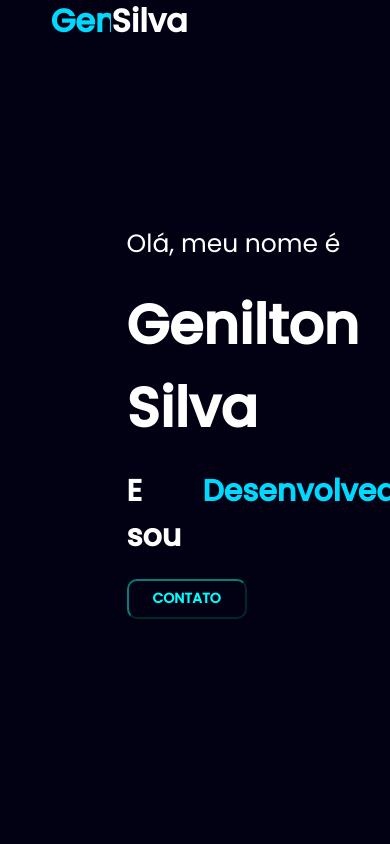
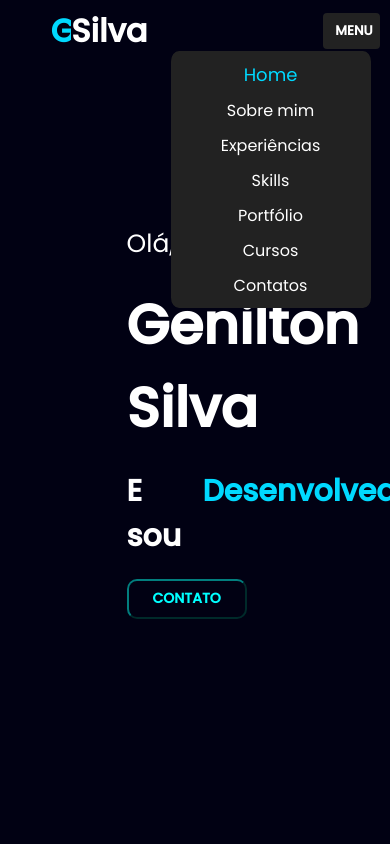
Before and after one commit to G-Silvaa/Portfolio, a plain HTML site: page index.html in a window 390 px wide. Shown: the top 844 px of the page. Drawn offline with Linux system fonts and the light colour scheme.

Commit message:
Add files via upload

```diff
--- a/index.css
+++ b/index.css
@@ -1,4 +1,4 @@
-@import url('https://fonts.googleapis.com/css2?family=Poppins:wght@400;500&family=Roboto:wght@400;700&display=swap');
+@import url("https://fonts.googleapis.com/css2?family=Poppins:wght@400;500&family=Roboto:wght@400;700&display=swap");
 
 * {
   padding: 0;
@@ -6,19 +6,15 @@
   box-sizing: border-box;
   text-decoration: none;
   list-style: none;
-    font-family: 'Poppins';
+  font-family: "Poppins";
   overflow-x: hidden;
-
-
-
 }
-a{
+a {
   color: inherit;
 }
 
 body {
   background-color: rgb(1, 1, 19);
-
 }
 
 .container {
@@ -26,8 +22,6 @@ body {
   flex-direction: column;
   height: 100vh;
   width: 100vw;
-
-
 }
 
 header {
@@ -38,14 +32,14 @@ header {
   align-items: center;
   justify-content: space-between;
   position: fixed;
+  margin-top: 10px;
+
 }
-
 
 header h1 {
   display: flex;
   margin-left: 6vh;
   color: white;
-
 }
 
 header h1 .Port {
@@ -63,7 +57,6 @@ header ul {
   width: 80vw;
   justify-content: center;
   align-items: center;
-
 }
 
 header ul li a {
@@ -80,10 +73,7 @@ header li :hover {
 ul li a.cor {
   color: rgb(0, 217, 255);
   font-size: 18px;
-
 }
-
-
 
 .container-card {
   display: flex;
@@ -91,7 +81,6 @@ ul li a.cor {
   justify-content: center;
   height: 60vh;
   width: 100vw;
-
 
   margin-top: 20vh;
   margin-left: 15vh;
@@ -105,7 +94,6 @@ ul li a.cor {
 
 .name-card {
   font-size: 55px;
-
 }
 
 .desc-card {
@@ -136,14 +124,13 @@ ul li a.cor {
 }
 
 .type-animation {
-    animation: sim 500ms infinite normal, typing 4s 1s normal forwards, slide 6s steps(2) infinite;
+  animation: sim 500ms infinite normal, typing 4s 1s normal forwards,
+    slide 6s steps(2) infinite;
 }
-
 
 @keyframes sim {
   from {
     border-right-color: rgb(0, 217, 255);
-        ;
   }
 
   to {
@@ -161,12 +148,11 @@ ul li a.cor {
   }
 }
 
+
+
 ::-webkit-scrollbar {
   width: 1px;
-
-
 }
-
 
 /* Segundo container */
 
@@ -176,15 +162,12 @@ ul li a.cor {
   display: flex;
   flex-direction: column;
   align-items: center;
-
-
 }
 
 .Titulo {
   color: rgb(0, 217, 255);
   margin-top: 4vh;
   border-bottom: 1px solid rgb(0, 217, 255);
-
 }
 
 .card-container {
@@ -195,13 +178,9 @@ ul li a.cor {
   display: flex;
   justify-content: space-between;
   align-items: center;
-
-
-
 }
 
 .Avatar {
-
   position: absolute;
   display: flex;
   width: 206px;
@@ -209,8 +188,6 @@ ul li a.cor {
   border: 1px solid rgb(0, 217, 255);
   border-radius: 50%;
   z-index: -1;
-
-
 }
 
 .eu {
@@ -227,27 +204,22 @@ ul li a.cor {
   display: flex;
   flex-direction: column;
   align-items: center;
-
-
-
 }
 
 .titulo-three {
   color: rgb(0, 217, 255);
   margin-top: 4vh;
   border-bottom: 1px solid rgb(0, 217, 255);
-
 }
-
-
+#menu2{
+  display: none;
+}
 .cards {
   display: flex;
   margin-top: 12vh;
   gap: 60px;
   z-index: -1;
-
 }
-
 
 .card-one {
   width: 18vw;
@@ -259,10 +231,6 @@ ul li a.cor {
   flex-direction: column;
   justify-content: start;
   align-items: center;
-
-
-
-
 }
 
 .card-one span:first-of-type {
@@ -273,7 +241,6 @@ ul li a.cor {
   height: 3px;
   background: linear-gradient(to right, transparent, rgb(0, 217, 255));
   animation: animar1 2s linear infinite;
-
 }
 
 @keyframes animar1 {
@@ -327,7 +294,6 @@ ul li a.cor {
   }
 }
 
-
 .card-one span:last-of-type {
   position: absolute;
   top: 0;
@@ -359,7 +325,6 @@ ul li a.cor {
   flex-direction: column;
   justify-content: start;
   align-items: center;
-
 }
 
 .card-two span:first-of-type {
@@ -371,7 +336,6 @@ ul li a.cor {
   background: linear-gradient(to right, transparent, rgb(0, 217, 255));
   animation: animar1 2s linear infinite;
   overflow: hidden;
-
 }
 
 @keyframes animar1 {
@@ -425,7 +389,6 @@ ul li a.cor {
   }
 }
 
-
 .card-two span:last-of-type {
   position: absolute;
   top: 0;
@@ -457,7 +420,6 @@ ul li a.cor {
   flex-direction: column;
   justify-content: start;
   align-items: center;
-
 }
 
 .card-three span:first-of-type {
@@ -522,7 +484,6 @@ ul li a.cor {
   }
 }
 
-
 .card-three span:last-of-type {
   position: absolute;
   top: 0;
@@ -549,8 +510,6 @@ figure {
   height: 40px;
   width: 40px;
   margin-top: 2vh;
-
-
 }
 
 figure img {
@@ -563,7 +522,6 @@ figure img {
   font-style: italic;
   margin-top: 1vh;
   display: flex;
-
 }
 
 .desc-card-three {
@@ -572,7 +530,6 @@ figure img {
   text-align: center;
   font-size: 15px;
   margin: 8px;
-
 }
 
 /* QUARTO CONTAINER */
@@ -615,23 +572,18 @@ figure img {
   width: 600px;
   height: 20px;
   border-radius: 5px;
-
-
 }
 
 .bar div {
   height: 20px;
   border-radius: 5px;
   background: rgb(189, 184, 184);
-
-
 }
 
 .HTML {
   animation-name: barra1;
   animation-duration: 3s;
   width: 90%;
-
 }
 
 .CSS {
@@ -645,7 +597,6 @@ figure img {
   animation-duration: 3s;
   width: 30%;
 }
-
 
 @keyframes barra1 {
   from {
@@ -680,25 +631,23 @@ figure img {
 /* quinto container */
 
 .container-five {
-
   height: 100vh;
   width: 100vw;
   display: flex;
   flex-direction: column;
   align-items: center;
-
 }
 
-.container-five-p{
+.container-five-p {
   width: 80vw;
   height: 80vh;
   margin-top: 4vh;
-    background-color: rgba(10, 10, 31, 0.459) ;
+  background-color: rgba(10, 10, 31, 0.459);
   border-radius: 2%;
   display: flex;
 }
 
-.primeira-tela{
+.primeira-tela {
   width: 500px;
   height: 300px;
   margin-left: 3vw;
@@ -707,17 +656,12 @@ figure img {
   z-index: -1;
 }
 
-.primeira-tela:hover{
+.primeira-tela:hover {
   width: 550px;
   height: 350px;
   transition: 1s ease-out;
   cursor: pointer;
-
 }
-
-
-
-
 
 .containersix {
   height: 80vh;
@@ -725,7 +669,6 @@ figure img {
   display: flex;
   flex-direction: column;
   align-items: center;
-
 }
 
 .container-seven {
@@ -736,31 +679,27 @@ figure img {
   align-items: center;
   justify-content: center;
   gap: 8vw;
-
 }
 
-.container-seven ul{
+.container-seven ul {
   color: rgb(225, 223, 223);
   display: flex;
   align-items: center;
   flex-direction: column;
   gap: 8px;
-
-
 }
 
-.container-seven .sobre ul{
+.container-seven .sobre ul {
   display: flex;
   flex-direction: column;
-
 }
 
-.texto-seven{
+.texto-seven {
   color: white;
   margin-bottom: 1vw;
 }
 
-.social{
+.social {
   color: white;
   margin-top: 10px;
 }
--- a/index.html
+++ b/index.html
@@ -7,16 +7,18 @@
     <meta name="viewport" content="width=device-width, initial-scale=1.0">
     <title>Portfolio</title>
     <link rel="stylesheet" href="./index.css">
+    <link rel="stylesheet" href="./mobile.css">
 </head>
 
 <body>
-    <div class="container" id="portt">
+
         <header>
             <h1>
                 <div class="Port">Genilton</div>Silva
             </h1>
-
-            <ul>
+            <button aria-expanded="false" aria-controls="menu" class="mobile">Menu</button>
+            <nav>
+            <ul id="menu">
                 <li><a href="#portt" class="cor">Home</a></li>
                 <li><a href="#container-two"> Sobre mim</a></li>
                 <li><a href="#container-three">Experiências</a></li>
@@ -26,7 +28,22 @@
                 <li><a href="#container-seven">Contatos</a></li>
             </ul>
 
+        </nav>
+
         </header>
+        <nav>
+            <ul id="menu2">
+                <li><a href="#portt" class="cor">Home</a></li>
+                <li><a href="#container-two"> Sobre mim</a></li>
+                <li><a href="#container-three">Experiências</a></li>
+                <li><a href="#container-four">Skills</a></li>
+                <li><a href="#container-five">Portfólio</a></li>
+                <li><a href="#containersix">Cursos</a></li>
+                <li><a href="#container-seven">Contatos</a></li>
+            </ul>
+
+        </nav>
+    <div class="container" id="portt">
 
         <div class="container-card" >
             <span class="span-card">Olá, meu nome é</span>
@@ -148,11 +165,6 @@
 
     <div class="container-five" id="container-five">
         <h1 class="titulo-three"> Portfólio</h1>
-        <div class="container-five-p">
-            <div class="tela1">
-           <a href="https://g-silvaa.github.io/DesafioTree/" target="_blank"> <img class="primeira-tela" src="./imgs/tela1.png" alt=""></a>
-    </div>
-</div>
 </div>
 
     <div class="containersix" id="containersix">
@@ -229,7 +241,7 @@
         <li><a href="#"> Reports Bugs </a></li>
 
     </ul>
-</div>
+
 
     <div class="sobrefour">
         <ul>
@@ -245,7 +257,7 @@
     </ul>
     </div>
 
-
+</div>
 
 
     <script src="./index.js"></script>
--- a/index.js
+++ b/index.js
@@ -1,4 +1,8 @@
 const menuItem = document.querySelectorAll('ul li a')
+const menubar = document.querySelectorAll('ul li a')
+
+
+
 
 
 function selectL(){
@@ -10,3 +14,41 @@ function selectL(){
 
 menuItem.forEach((item)=>
 item.addEventListener('click', selectL))
+
+//scroll suave
+
+function distanceTop(element){
+    const id = element.getAttribute("href");
+    return document.querySelector(id).offsetTop;
+ }
+
+ function nativeScroll(distanceFromTheTop){
+     window.scroll({
+         top: distanceFromTheTop,
+         behavior:"smooth"
+     });
+ }
+
+ function scrollToSection(event){
+     event.preventDefault();
+     const distanceFromTheTop = distanceTop(event.target) - 90;
+     nativeScroll(distanceFromTheTop);
+
+ }
+
+ menubar.forEach((link)=>{
+     link.addEventListener("click", scrollToSection)
+ })
+
+const BMobile = document.querySelector('.mobile')
+const FMobile = document.getElementById('menu2')
+
+
+function selectLin(){
+    FMobile.forEach((item)=>
+        item.classList.remove('ativo')
+    )
+    this.classList.add('ativo')
+}
+
+BMobile.addEventListener('click',selectL);
--- /dev/null
+++ b/mobile.css
@@ -0,0 +1,72 @@
+@media screen and (max-width: 1334px) {
+ header ul {
+    font-size: 14px;
+    gap: 40px;
+
+
+
+ }
+}
+
+.mobile{
+    display: none;
+}
+@media screen and (max-width: 990px) {
+
+#menu{
+    display: none;
+}
+#menu2{
+
+
+    background-color:  #222;
+    flex-direction: column;
+    position:absolute;
+    display: flex;
+    justify-content: center;
+    align-items: center;
+    width: 200px;
+    gap: 10px;
+    right: 0;
+    margin-top: 6vh;
+    margin-right: 5vw;
+    color: white;
+    border-radius: 4%;
+    padding: 10px;
+
+
+}
+
+.mobile{
+    display: flex;
+    justify-content: center;
+    align-items: center;
+    margin-left: 60vw;
+    background: #222;
+    border: none;
+    padding: .5rem 1rem;
+    border-radius: 4px;
+    text-transform: uppercase;
+    font-weight: bold;
+    color: white;
+    cursor: pointer;
+    margin: 10px;
+    margin-left: 45vw;
+
+}
+
+.mobile::before{
+    content: '';
+    display: inline-block;
+    height: 2px;
+    width: 12px;
+    background-color: #fff;
+    box-shadow: 0 4px #fff, 0 -4px;
+    gap: 5px;
+    margin-right: 5px;
+
+
+}
+
+
+}
```
Lines whose indentation alone changed are shown as unchanged.
